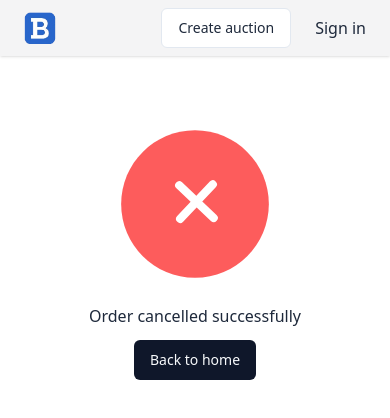
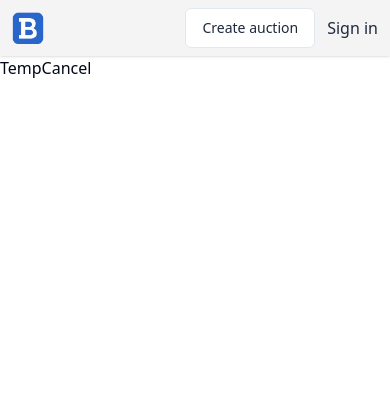
Before and after one commit to rohanramidwar/artbidding, a React (Vite) app in the folder client/: page /cancel in a window 390 px wide. Shown: the top 418 px of the page. Built offline with nearby package versions, Linux system fonts and the light colour scheme; no server answers.

Commit message:
check log

```diff
--- a/client/src/App.jsx
+++ b/client/src/App.jsx
@@ -9,6 +9,7 @@ import ScrollToTop from "./components/ScrollToTop";
 import MyOrders from "./pages/MyOrders";
 import CancelPage from "./pages/CancelPage";
 import OrderSuccessPage from "./pages/OrderSuccessPage";
+import TempCancel from "./pages/TempCancel";
 
 const App = () => {
   return (
@@ -20,7 +21,7 @@ const App = () => {
         <Route path="/my-orders" Component={MyOrders} />
         <Route path="/create-room" Component={CreatePost} />
         <Route path="/room/:id" Component={SingleRoom} />
-        <Route path="/cancel" Component={CancelPage} />
+        <Route path="/cancel" Component={TempCancel} />
         <Route path="/success" Component={OrderSuccessPage} />
       </Routes>
       <Toaster />
--- a/client/src/components/navbar.jsx
+++ b/client/src/components/navbar.jsx
@@ -28,7 +28,7 @@ const Navbar = () => {
   };
 
   return (
-    <nav className="flex justify-between py-2 px-6 bg-zinc-100 shadow items-center text-slate-800">
+    <nav className="flex justify-between py-2 px-3 sm:px-6 bg-zinc-100 shadow items-center text-slate-800">
       <Link to="/">
         <div className="flex items-center gap-2">
           <img className="w-8 h-8" src={bidLogo} alt="b" />
@@ -36,7 +36,7 @@ const Navbar = () => {
         </div>
       </Link>
 
-      <div className="flex gap-6">
+      <div className="flex gap-3 sm:gap-6">
         {isSignedIn && (
           <Button onClick={showMyOrders} variant="outline">
             My orders
--- /dev/null
+++ b/client/src/pages/TempCancel.jsx
@@ -0,0 +1,7 @@
+import React from "react";
+
+const TempCancel = () => {
+  return <div>TempCancel</div>;
+};
+
+export default TempCancel;
```
